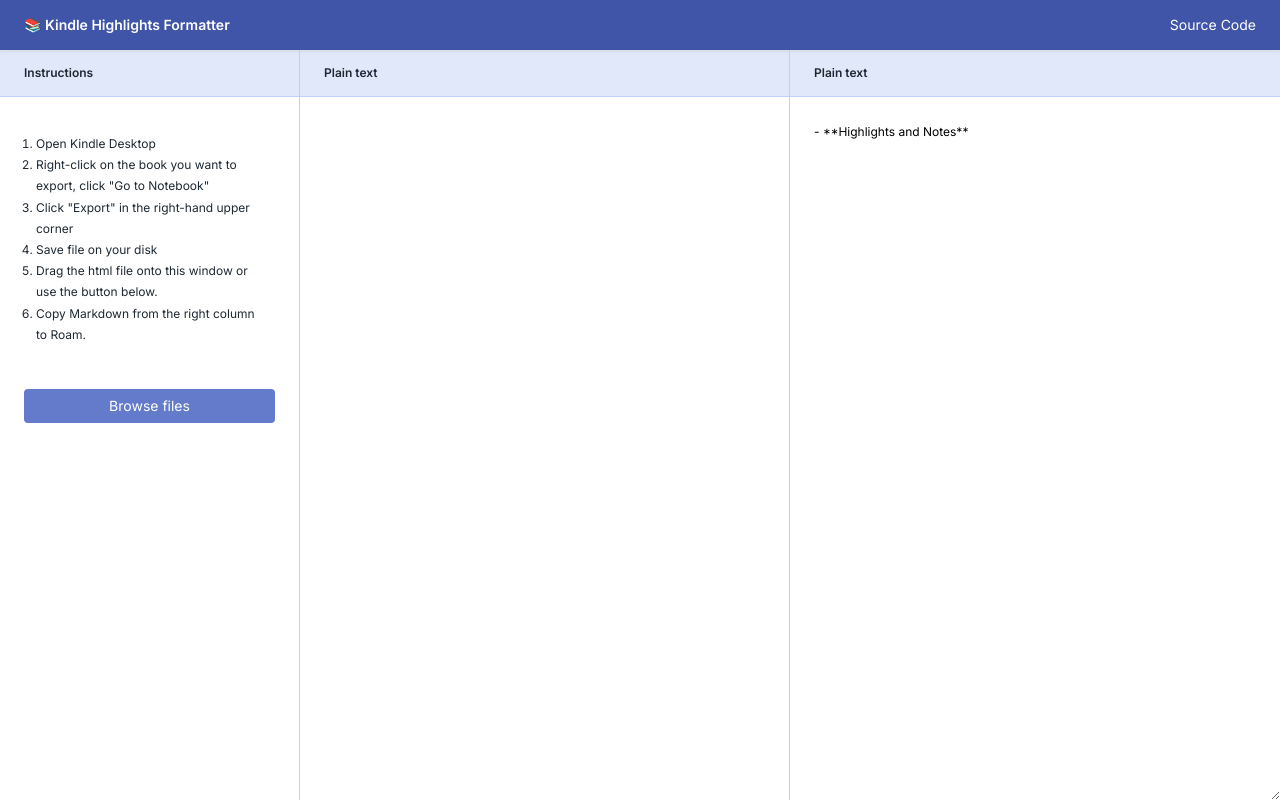
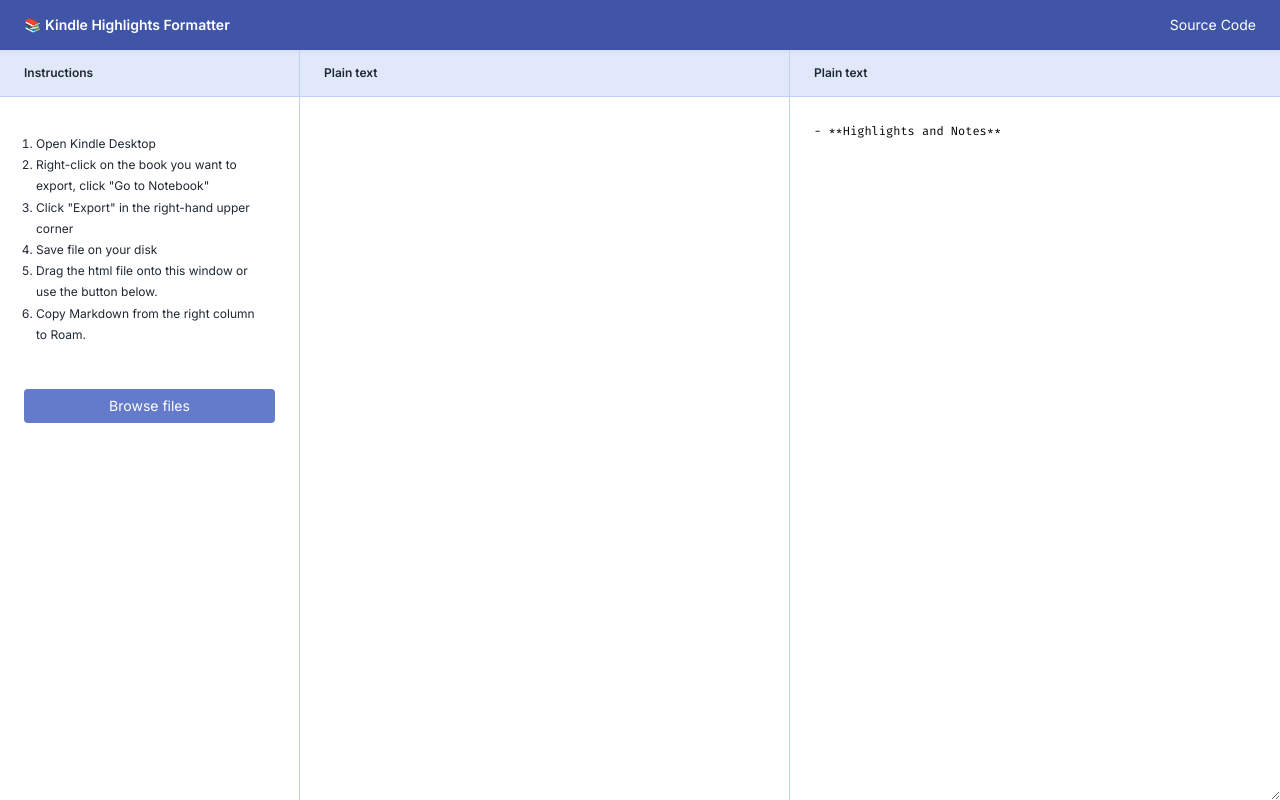
Before and after one commit to pch/kindle-formatter, a Next.js app: page / in a window 1280 px wide. Built offline with nearby package versions, Linux system fonts and the light colour scheme.

Commit message:
Monospace font for export

```diff
--- a/components/BooksApp/Export.js
+++ b/components/BooksApp/Export.js
@@ -15,6 +15,7 @@
   line-height: var(--line-height);
   border: none;
   outline: none;
+  font-family: var(--font-family-monospace);
 `;
 
 export const Export = ({ book }) => {
--- a/components/Layout/GlobalStyles.js
+++ b/components/Layout/GlobalStyles.js
@@ -61,6 +61,7 @@
 
     --background-color: white;
     --font-family: "Inter", -apple-system, BlinkMacSystemFont, 'Segoe UI', Roboto, Oxygen, Ubuntu, Cantarell, 'Open Sans', 'Helvetica Neue', sans-serif;
+    --font-family-monospace: 'Fira Mono', 'Courier New', Courier, monospace;
     --text-color: var(--grey-5);
     --light-text-color: var(--light-grey-5);
     --link-color: var(--indigo-1);
--- a/layouts/ApplicationLayout.js
+++ b/layouts/ApplicationLayout.js
@@ -11,7 +11,7 @@
         <meta property="og:type" content="website" />
 
         <link
-          href="https://fonts.googleapis.com/css2?family=Inter:wght@400;600&display=swap"
+          href="https://fonts.googleapis.com/css2?family=Fira+Mono&family=Inter:wght@400;600&display=swap"
           rel="stylesheet"
         />
       </Head>
```
